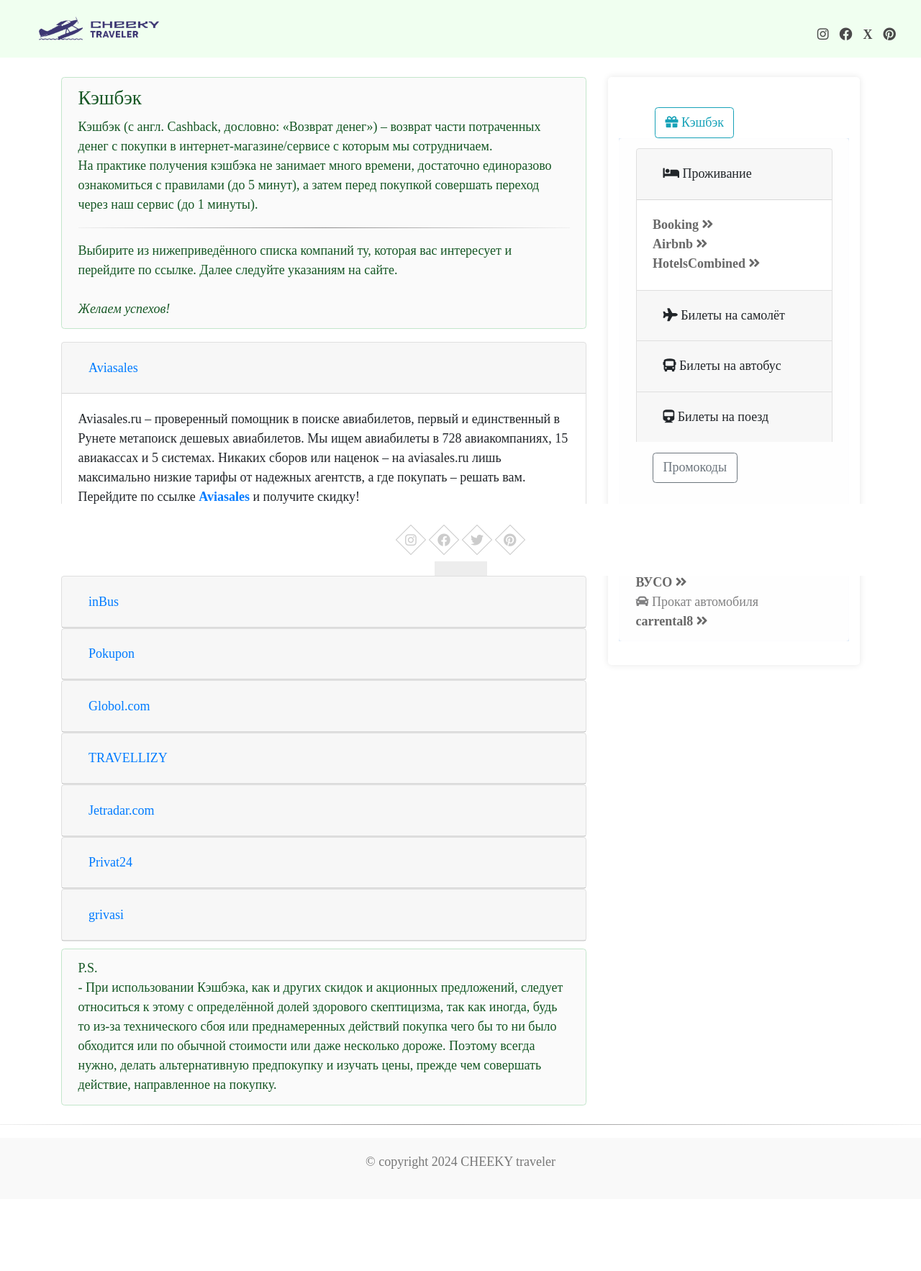
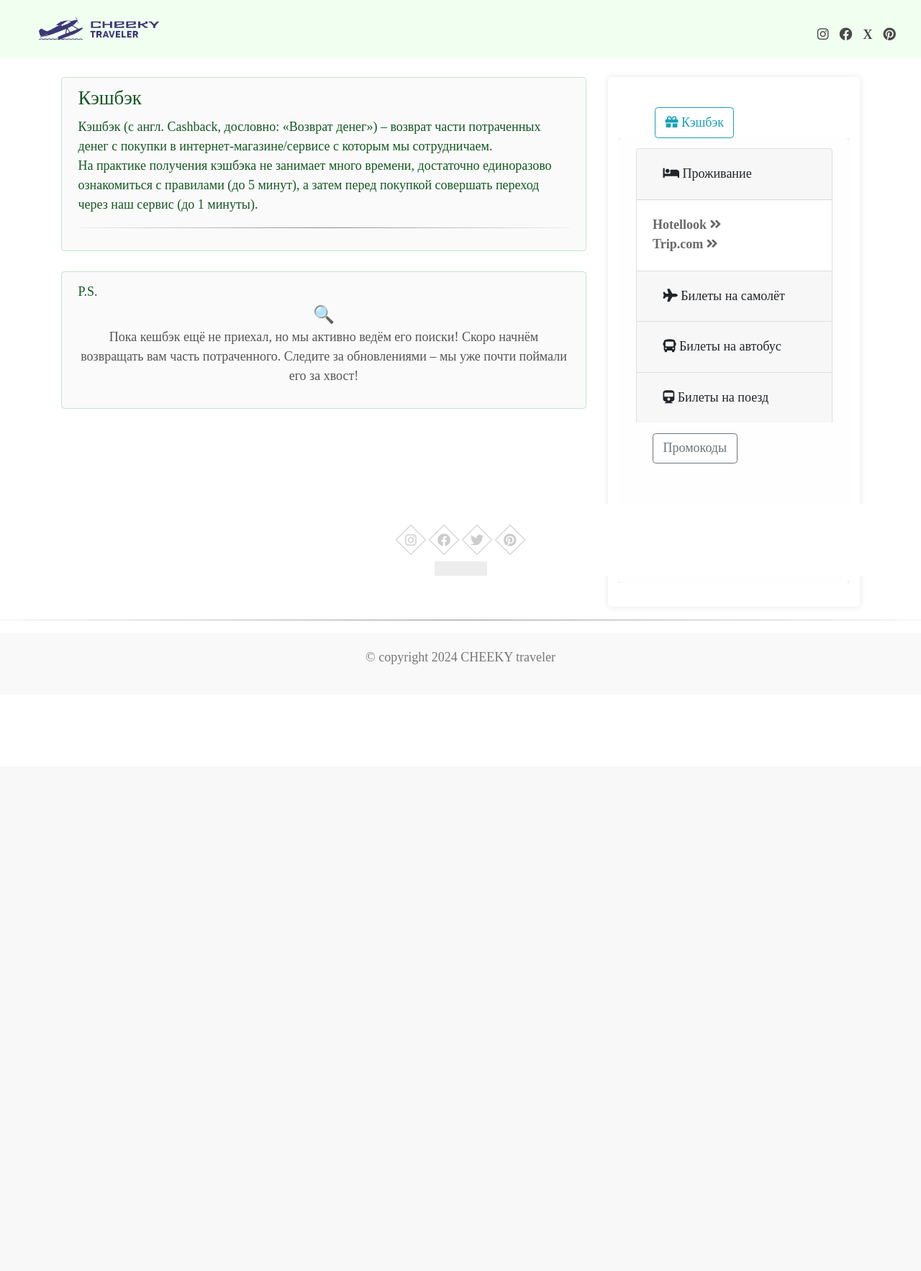
Before and after one commit to vanguar/freetour, a Django app: page /kback/ in a window 1280 px wide. Shown: the whole page at 72% size. After the commit the page ends 923 px from the top, so only its background shows below. Run offline with Django 3.2, Linux system fonts and the light colour scheme; some libraries are stand-ins or nearby versions; grey boxes are pictures that could not be loaded.

Commit message:
Добавлен раздел с текстом о временном отсутствии кешбэка

```diff
--- a/blog/templates/blog/alert.html
+++ b/blog/templates/blog/alert.html
@@ -25,12 +25,11 @@
 
     <div id="collapseZero" class="collapse show" aria-labelledby="headingOne" data-parent="#accordionExample">
       <div class="card-body">
-          <a href="https://www.booking.com/apartments/index.html?aid=1766359" class="alert-link">Booking
+          <a href="https://hotellook.tp.st/uEtJ2GVZ" class="alert-link">Hotellook
           <i class="fa fa-angle-double-right" aria-hidden="true"></i></a><br>
-          <a href="#" class="alert-link">Airbnb
+          <a href="https://trip.tp.st/BdsGNBbj" class="alert-link">Trip.com
           <i class="fa fa-angle-double-right" aria-hidden="true"></i></a><br>
-          <a href="https://ad.admitad.com/g/ypaux4mj7f5664137d9b6af3bd8a89/" class="alert-link">HotelsCombined
-          <i class="fa fa-angle-double-right" aria-hidden="true"></i></a>
+
       </div>
     </div>
   </div>
@@ -46,12 +45,9 @@
 
     <div id="collapseOne" class="collapse" aria-labelledby="headingOne" data-parent="#accordionExample">
       <div class="card-body">
-          <a href="https://n.apsale.net/click/5ccac975a035941a07088e19/121414/228601/subaccount" class="alert-link">jetradar
+          <a href="https://aviasales.tp.st/8RYV6khz" class="alert-link">Авиасейлс
           <i class="fa fa-angle-double-right" aria-hidden="true"></i></a><br>
-          <a href="https://apyecom.com/click/5ccacacfa03594362e78e80d/126480/228601/subaccount" class="alert-link">kiwi
-          <i class="fa fa-angle-double-right" aria-hidden="true"></i></a><br>
-          <a href="https://ad.admitad.com/g/yk224wdch25664137d9b6acf6f3f63/" class="alert-link">tickets
-          <i class="fa fa-angle-double-right" aria-hidden="true"></i></a>
+
       </div>
     </div>
   </div>
@@ -65,14 +61,9 @@
           </div>
           <div id="collapseTwo" class="collapse" aria-labelledby="headingTwo" data-parent="#accordionExample">
               <div class="card-body">
-                  <a href="https://rdr.salesdoubler.com.ua/in/offer/1714?aid=74902" class="alert-link">inBus
+                  <a href="https://trip.tp.st/BdsGNBbj" class="alert-link">Trip.com
                       <i class="fa fa-angle-double-right" aria-hidden="true"></i></a><br>
-                  <a href="https://rdr.salesdoubler.com.ua/in/offer/1561?aid=74902" class="alert-link">INFOBUS
-                      <i class="fa fa-angle-double-right" aria-hidden="true"></i></a><br>
-                  <a href="https://ad.admitad.com/g/yk224wdch25664137d9b6acf6f3f63/" class="alert-link">tickets
-                      <i class="fa fa-angle-double-right" aria-hidden="true"></i></a><br>
-                  <a href="https://rdr.salesdoubler.com.ua/in/offer/2046?aid=74902" class="alert-link">Flixbus
-                      <i class="fa fa-angle-double-right" aria-hidden="true"></i></a>
+
               </div>
           </div>
   </div>
@@ -86,12 +77,9 @@
     </div>
     <div id="collapseThree" class="collapse" aria-labelledby="headingThree" data-parent="#accordionExample">
       <div class="card-body">
-           <a href="https://booking.uz.gov.ua/ru/" class="alert-link">Ukrzaliznytsya
+           <a href="https://trip.tp.st/BdsGNBbj" class="alert-link">Trip.com
            <i class="fa fa-angle-double-right" aria-hidden="true"></i></a><br>
-           <a href="https://ad.admitad.com/g/yk224wdch25664137d9b6acf6f3f63/" class="alert-link">tickets
-           <i class="fa fa-angle-double-right" aria-hidden="true"></i></a><br>
-           <a href="https://rdr.salesdoubler.com.ua/in/offer/884?aid=74902" class="alert-link">Proizd
-           <i class="fa fa-angle-double-right" aria-hidden="true"></i></a>
+
       </div>
     </div>
   </div>
@@ -106,14 +94,19 @@
 
 <div class="collapse" id="collapseExample">
   <div class="card card-body">
-      <a href="https://www.picodi.com/ua/busfor" class="alert-link">picodi
+      <!--<a href="https://www.picodi.com/ua/busfor" class="alert-link">picodi
       <i class="fa fa-angle-double-right" aria-hidden="true"></i></a>
       <a href="https://busfor.ua/ru/blog/busfor-ua-promocode" class="alert-link">busfor
       <i class="fa fa-angle-double-right" aria-hidden="true"></i></a>
       <a href="https://www.promokod.com.ua/shop/busfor.ua" class="alert-link">promokod
       <i class="fa fa-angle-double-right" aria-hidden="true"></i></a>
       <a href="https://promocodius.com/ua/" class="alert-link">promocodius
-      <i class="fa fa-angle-double-right" aria-hidden="true"></i></a>
+      <i class="fa fa-angle-double-right" aria-hidden="true"></i></a>-->
+	  <div style="text-align: center; font-size: 18px; color: #555;">
+    <span style="font-size: 50px; display: block; margin-bottom: 10px;">😔</span>
+    <p>К сожалению, в этом разделе пока ещё ничего нет. Мы работаем над тем, чтобы исправить это. Приходите чуть позже – нам действительно жаль, что пока нечем порадовать!</p>
+</div>
+
   </div>
 </div>
 
@@ -121,13 +114,13 @@
 </div>
 
      <div class="alert alert-light" role="alert">
-     <i class="fa fa-umbrella" aria-hidden="true"></i> Страховка OnLine<br>
+     <!--<i class="fa fa-umbrella" aria-hidden="true"></i> Страховка OnLine<br>
 
-     <a href="https://rdr.salesdoubler.com.ua/in/offer/2057?aid=74902" class="alert-link">ВУСО
-     <i class="fa fa-angle-double-right" aria-hidden="true"></i></a><br>
+     <a href="https://cherehapa.tp.st/r2SYQkGt" class="alert-link">Cherehapa
+     <i class="fa fa-angle-double-right" aria-hidden="true"></i></a><br>-->
      <i class="fa fa-car" aria-hidden="true"></i> Прокат автомобиля<br>
 
-     <a href="http://www.dpbolvw.net/click-9083002-12633170" class="alert-link">carrental8
+     <a href="https://getrentacar.tp.st/rfsneANN" class="alert-link">GetRentacar.com
      <i class="fa fa-angle-double-right" aria-hidden="true"></i></a>
      </div>
 
--- a/blog/templates/blog/kback.html
+++ b/blog/templates/blog/kback.html
@@ -14,7 +14,7 @@
 
   </p>
   <hr>
-  <p class="mb-0">
+  <!--<p class="mb-0">
       Выбирите из нижеприведённого списка компаний ту, которая вас интересует и перейдите по ссылке.
       Далее следуйте указаниям на сайте.<br><br>
       <em>Желаем успехов!</em>
@@ -185,15 +185,16 @@
           Grivasi</a> и получите скидку!
       </div>
     </div>
-  </div>
+  </div>-->
 </div>
 
 <div class="alert alert-success indent" role="alert">
   P.S.<br>
-    - При использовании Кэшбэка, как и других скидок и акционных предложений, следует относиться к этому с определённой
-    долей здорового скептицизма, так как иногда, будь то из-за технического сбоя или преднамеренных действий покупка
-    чего бы то ни было обходится или по обычной стоимости или даже несколько дороже. Поэтому всегда нужно, делать альтернативную
-    предпокупку и изучать цены, прежде чем совершать действие, направленное на покупку.
+    <div style="text-align: center; font-size: 18px; color: #555;">
+    <span style="font-size: 24px;">🔍</span>
+    <p>Пока кешбэк ещё не приехал, но мы активно ведём его поиски! Скоро начнём возвращать вам часть потраченного. Следите за обновлениями – мы уже почти поймали его за хвост!</p>
+    </div>
+
 </div>
 
 
--- a/blog/templates/blog/post_detail.html
+++ b/blog/templates/blog/post_detail.html
@@ -96,11 +96,6 @@
                 <a href="https://bikesbooking.tp.st/Om5JEf80" class="alert-link">BikesBooking.com
 				<i class="fa fa-angle-double-right" aria-hidden="true"></i></a><br>
 
-		        <em>AutoEurope — онлайн-сервис для бронирования автомобилей в 180+ странах мира. Посетители могут быстро подобрать
-				    необходимый вариант и оформить аренду за 3 шага.</em><br>
-				<a href="https://autoeurope.tp.st/GhTGA8rD" class="alert-link">AutoEurope (EU,UK)
-                <i class="fa fa-angle-double-right" aria-hidden="true"></i></a><br>
-
 
 		        <em>Tiqets — крупнейшая онлайн-платформа для продажи билетов в мире. Мы предлагаем электронные билеты в музеи,
 				    шоу и аттракционы по всему миру.</em><br>
```
